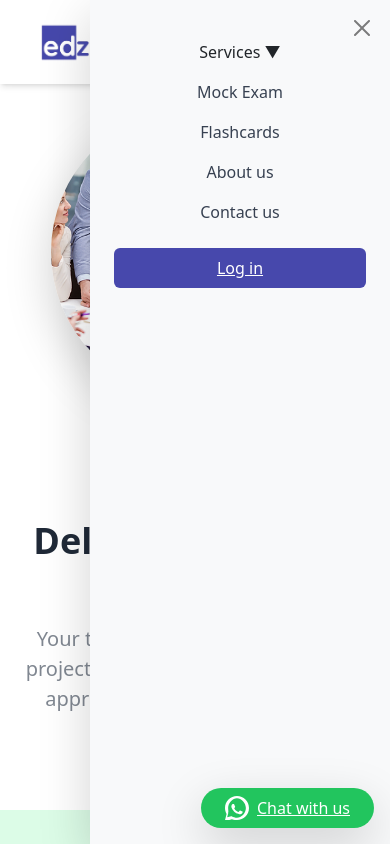
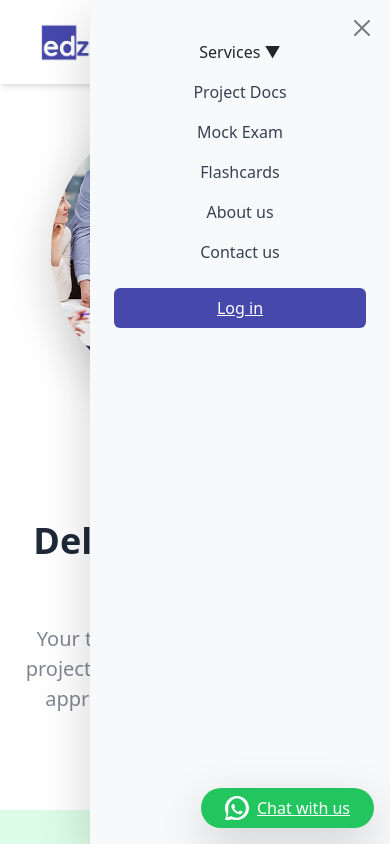
Before and after one commit to imtiyaz597/projectdoc, a React (Create React App) app: page / in a window 390 px wide. Both pictures are taken after a click on the button 341 px from the left and 42 px from the top of the page. Shown: the top 844 px of the page. Built offline with nearby package versions, Linux system fonts and the light colour scheme.

Commit message:
initial commit

```diff
--- a/src/components/Navbar.js
+++ b/src/components/Navbar.js
@@ -425,6 +425,9 @@ const Navbar = () => {
                   </div>
                 )}
               </div>
+              <Link to="/docs" className="d-block text-gray-700 text-center py-2 text-decoration-none hover:bg-[#4748ac] hover:text-white" onClick={closeMenu}>
+            Project Docs
+          </Link>
               <Link to="/mock-exam" className="d-block text-gray-700 text-center py-2 text-decoration-none hover:bg-[#4748ac] hover:text-white" onClick={closeMenu}>
                 Mock Exam
               </Link>
```
